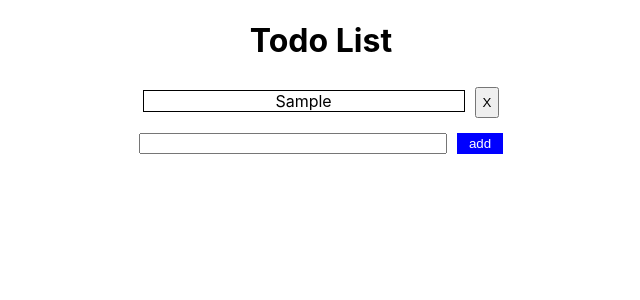
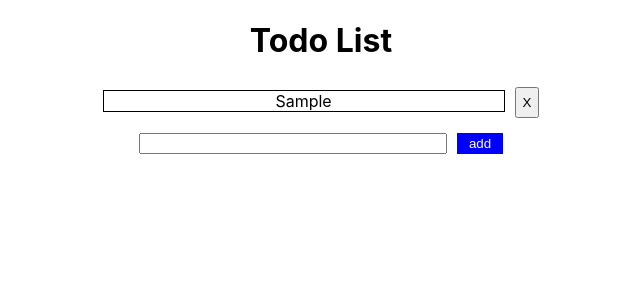
Before and after one commit to lauda2/day10-react-todolist-starter, a React (Create React App) app: page / in a window 1280 px wide. Both pictures are taken after typing "Sample" into the empty fields and a click on the button "add". Shown: the top 300 px of the page, without its empty margins (319-959 px from the left). Built offline with nearby package versions, Linux system fonts and the light colour scheme.

Commit message:
refactor: edit todo item width

```diff
--- a/src/App.css
+++ b/src/App.css
@@ -1,5 +1,5 @@
 .todo-item {
-  width: 320px;
+  width: 400px;
   border: 1px solid #000;
   margin: 5px;
   display: inline-block;
```
